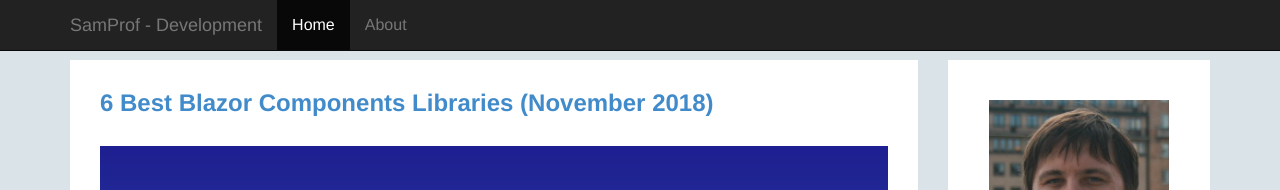
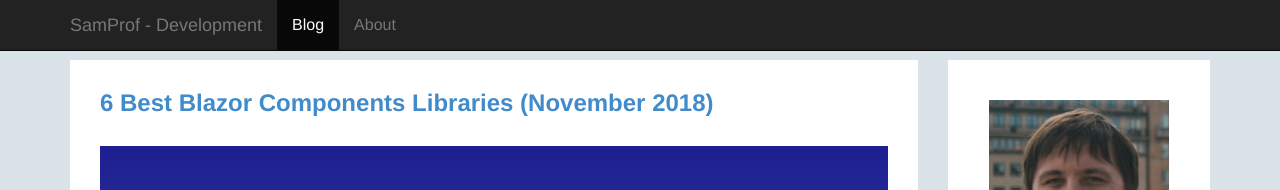
Before and after one commit to SamProf/www.samprof.com, a Jekyll site: the page built from index.html, in a window 1280 px wide. Shown: the top 190 px of the page. Built offline with Jekyll 4.4.1, drawn with Linux system fonts in a browser that asks for light colours.

Commit message:
change link text to Blog

```diff
--- a/_layouts/default.html
+++ b/_layouts/default.html
@@ -55,7 +55,7 @@
         </div>
         <div id="navbar" class="navbar-collapse collapse">
             <ul class="nav navbar-nav">
-                <li class="active"><a href="/">Home</a></li>
+                <li class="active"><a href="/">Blog</a></li>
                 <li><a href="/about">About</a></li>
             </ul>
         </div><!--/.nav-collapse -->
```
